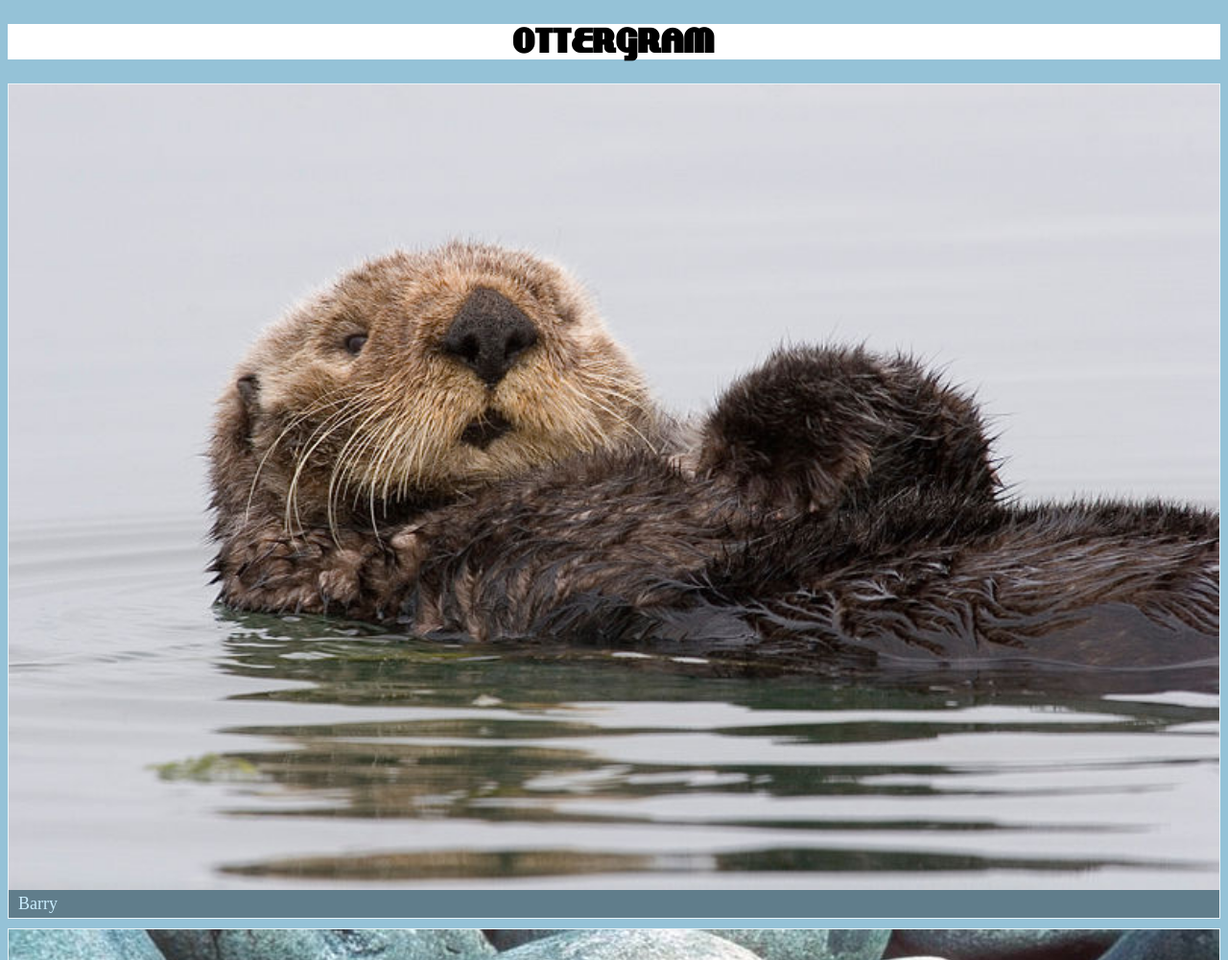
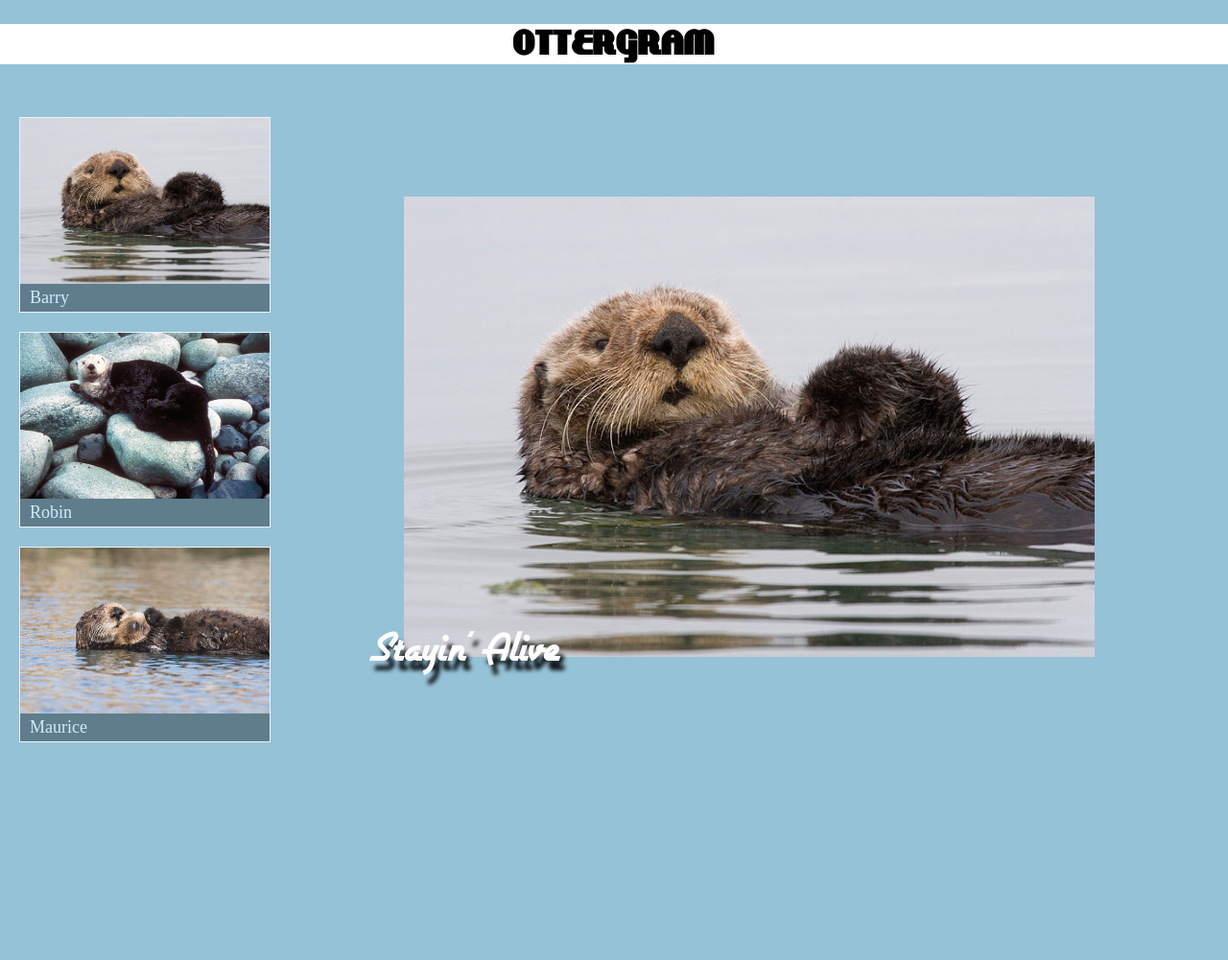
Before and after one commit to Chaney-Chanti/ottergram, a plain HTML site: page index.html in a window 1280 px wide. Shown: the top 1001 px of the page at 96% size. After the commit the page ends 800 px from the top, so only its background shows below. Drawn offline with nearby package versions, Linux system fonts and the light colour scheme.

Commit message:
Add files via upload

```diff
--- a/index.html
+++ b/index.html
@@ -2,21 +2,42 @@
 <html lang="en">
 <head>
   <meta charset="UTF-8">
+  <meta name="viewport" content="width=device-width, initial-scale=1">
   <meta http-equiv="X-UA-Compatible" content="IE=edge">
   <meta name="viewport" content="width=device-width, initial-scale=1.0">
   <title>ottergram</title>
+  <link rel="stylesheet" href="https://cdnjs.cloudflare.com/ajax/libs/normalize/8.0.1/normalize.min.css">
   <link rel="stylesheet" href="stylesheets/styles.css">
 </head>
     <body>
-    <header>
+        <header class="main-header">
             <h1 class="logo-text">ottergram</h1>
         </header>
+        <main class="main-content">
             <ul class="thumbnail-list">
-        <li class = "thumbnail-item"><a href="#"><img class="thumbnail-image" src="ottergram-resources/img/otter1.jpg" alt="Barry The Otter"><span class = "thumbnail-title">Barry</span></a></li>
-        <li class = "thumbnail-item"><a href="#"><img class="thumbnail-image" src="ottergram-resources/img/otter2.jpg" alt="Robin The Otter"><span class = "thumbnail-title">Robin</span></a></li>
-        <li class = "thumbnail-item"><a href="#"><img class="thumbnail-image" src="ottergram-resources/img/otter3.jpg" alt="Maurice The Otter"><span class = "thumbnail-title">Maurice</span></a></li>
-        <li class = "thumbnail-item"><a href="#"><img class="thumbnail-image" src="ottergram-resources/img/otter4.jpg" alt="Lesley The Otter"><span class = "thumbnail-title">Lesley</span></a></li>
-        <li class = "thumbnail-item"><a href="#"><img class="thumbnail-image" src="ottergram-resources/img/otter5.jpg" alt="Barbara The Otter"><span class = "thumbnail-title">Barbara</span></a></li>
+                <li class="thumbnail-item"><a href="img/otter1.jpg"
+                    data-image-role="trigger" data-image-title="Stayin' Alive" data-image-url="img/otter1.jpg"><img class="thumbnail-image" src="img/otter1.jpg" alt="Barry the Otter"><span class="thumbnail-title">Barry</span></a></li>
+                <li class="thumbnail-item"><a href="img/otter2.jpg"
+                    data-image-role="trigger" data-image-title="How Deep Is Your Love" data-image-url="img/otter2.jpg"><img class="thumbnail-image" src="img/otter2.jpg" alt="Robin the Otter"><span class="thumbnail-title">Robin</span></a></li>
+                <li class="thumbnail-item"><a href="img/otter3.jpg"
+                    data-image-role="trigger" data-image-title="You Should Be Dancing" data-image-url="img/otter3.jpg"><img class="thumbnail-image" src="img/otter3.jpg" alt="Maurice the Otter"><span class="thumbnail-title">Maurice</span></a></li>
+                <li class="thumbnail-item"><a href="img/otter4.jpg"
+                    data-image-role="trigger" data-image-title="Night Fever" data-image-url="img/otter4.jpg"><img class="thumbnail-image" src="img/otter4.jpg" alt="Lesley the Otter"><span class="thumbnail-title">Lesley</span></a></li>
+                <li class="thumbnail-item"><a href="img/otter5.jpg"
+                    data-image-role="trigger" data-image-title="To Love Somebody" data-image-url="img/otter5.jpg"><img class="thumbnail-image" src="img/otter5.jpg" alt="Barbara the Otter"><span class="thumbnail-title">Barbara</span></a></li>
+                <li class="thumbnail-item"><a href="img/flex_defense_done.jpg"
+                    data-image-role="trigger" data-image-title="Flex Defense Completion" data-image-url="img/flex_defense_done.jpg"><img class="thumbnail-image" src="img/flex_defense_done.jpg" alt="Flex_Defense" style = "height: 80px"><span class="thumbnail-title">Flex Defense</span></a></li>
+                <li class="thumbnail-item"><a href="img/grid_garden_done.jpg"
+                    data-image-role="trigger" data-image-title="Grid Garden Completion" data-image-url="img/grid_garden_done.jpg"><img class="thumbnail-image" src="img/grid_garden_done.jpg" alt="Grid_Gardenn" style = "height: 80px"><span class="thumbnail-title">Grid Garden</span></a></li>
             </ul>
+
+            <div class="detail-image-container">
+                <div class="detail-image-frame" data-image-role="frame">
+                <img class="detail-image" data-image-role="target" src="img/otter1.jpg" alt="">
+                <span class="detail-image-title" data-image-role="title">Stayin' Alive</span>
+                </div>
+            </div>
+            </main>
+        <script src="scripts/main.js" charset="utf-8"></script>
     </body>
 </html>
--- /dev/null
+++ b/scripts/main.js
@@ -0,0 +1,84 @@
+var DETAIL_IMAGE_SELECTOR = '[data-image-role="target"]';
+var DETAIL_TITLE_SELECTOR = '[data-image-role="title"]';
+
+var DETAIL_FRAME_SELECTOR = '[data-image-role="frame"]';
+
+var THUMBNAIL_LINK_SELECTOR = '[data-image-role="trigger"]';
+
+var HIDDEN_DETAIL_CLASS = 'hidden-detail';
+var TINY_EFFECT_CLASS = 'is-tiny';
+var ESC_KEY = 27;
+
+function setDetails(imageUrl, titleText) {
+    'use strict';
+
+    var detailImage = document.querySelector(DETAIL_IMAGE_SELECTOR);
+    detailImage.setAttribute('src', imageUrl);
+
+    var detailTitle = document.querySelector(DETAIL_TITLE_SELECTOR);
+    detailTitle.textContent = titleText;
+}
+
+function imageFromThumb(thumb) {
+    'use strict';
+    return thumb.getAttribute('data-image-url');
+}
+
+function titleFromThumb(thumb) {
+    'use strict';
+    return thumb.getAttribute('data-image-title');
+}
+
+function setDetailsFromThumb(thumb) {
+    setDetails(imageFromThumb(thumb), titleFromThumb(thumb));
+}
+
+function addThumbClickHandler(thumb) {
+    'use strict';
+    thumb.addEventListener('click', function (event) {
+        event.preventDefault();
+        setDetailsFromThumb(thumb);
+        showDetails();
+    });
+}
+
+function getThumbnailsArray() {
+    'use strict';
+    var thumbnails = document.querySelectorAll(THUMBNAIL_LINK_SELECTOR);
+    var thumbnailArray = [].slice.call(thumbnails);
+    return thumbnailArray;
+}
+
+function hideDetails() {
+    'use strict';
+    document.body.classList.add(HIDDEN_DETAIL_CLASS);
+}
+
+function showDetails() {
+    'use strict';
+    var frame = document.querySelector(DETAIL_FRAME_SELECTOR);
+    document.body.classList.remove(HIDDEN_DETAIL_CLASS);
+
+    frame.classList.add(TINY_EFFECT_CLASS);
+    setTimeout(function() {
+        frame.classList.remove(TINY_EFFECT_CLASS);
+    }, 50);
+}
+
+function addKeyPressHandler() {
+    'use strict';
+    document.body.addEventListener('keyup', function(event) {
+        event.preventDefault();
+        console.log(event.keyCode);
+        if (event.keyCode === ESC_KEY) { hideDetails(); }
+    });
+}
+
+function initializeEvents() {
+    'use strict';
+    var thumbnails = getThumbnailsArray();
+    thumbnails.forEach(addThumbClickHandler);
+    addKeyPressHandler();
+}
+
+initializeEvents();
--- a/stylesheets/styles.css
+++ b/stylesheets/styles.css
@@ -9,47 +9,38 @@
   font-style: normal;
 }
 
+@font-face {
+  font-family: 'airstreamregular';
+  src: url('fonts/Airstream-webfont.eot');
+  src: url('fonts/Airstream-webfont.eot?#iefix') format('embedded-opentype'),
+       url('fonts/Airstream-webfont.woff') format('woff'),
+       url('fonts/Airstream-webfont.ttf') format('truetype'),
+       url('fonts/Airstream-webfont.svg#lakeshore') format('svg');
+  font-weight: normal;
+  font-style: normal;
+}
+
+html, body {
+  height: 100%;
+}
 
 body {
+  display: flex;
+  flex-direction: column;
+
   font-size: 10px;
-    background: rgb(149, 194, 215)
+  background: rgb(149, 194, 215);
 }
 
 a {
   text-decoration: none;
 }
 
-.thumbnail-image{
-    display: block;
-    width: 100%;
+.main-header {
+  flex: 0 1 auto;
 }
 
-.thumbnail-title{
-    display: block;
-    margin: 0;
-    padding: 4px 10px;
-
-    background: rgb(96, 125, 139);
-    color: rgb(202,238, 255);
-
-    font-size: 18px
-}
-
-.thumbnail-item + .thumbnail-item{
-    margin-top: 10px;
-}
-.thumbnail-item{
-    display: block;
-    border: 1px solid rgb(100%, 100%, 100%);
-    border: 1px solid rgba(100%, 100%, 100%, 0.8)
-}
-
-.thumbnail-list{
-    list-style: none;
-    padding: 0;
-}
-
-.logo-text{
+.logo-text {
   background: white;
 
   text-align: center;
@@ -57,3 +48,117 @@ a {
   font-family: lakeshore;
   font-size: 37px;
 }
+
+.main-content {
+  flex: 1 1 auto;
+  display: flex;
+  flex-direction: column;
+}
+
+.thumbnail-item {
+  display: inline-block;
+  min-width: 120px;
+  max-width: 120px;
+  border: 1px solid rgb(100%, 100%, 100%);
+  border: 1px solid rgb(100%, 100%, 100%, 0.8);
+
+  /* transform: scale(1.2); */
+}
+
+.thumbnail-item:hover {
+  transform: scale(1.05);
+}
+
+.thumbnail-list {
+  flex: 0 1 auto;
+  order: 2;
+  display: flex;
+  justify-content: space-between;
+  list-style: none;
+  padding: 20px 0;
+
+  white-space: nowrap;
+  overflow-x: auto;
+}
+
+.thumbnail-image {
+  display: block;
+  width: 100%;
+}
+
+.thumbnail-title {
+  display: block;
+  margin: 0;
+  padding: 4px 10px;
+
+  background: rgb(96, 125, 139);
+  color: rgb(202, 238, 255);
+
+  font-size: 18px;
+}
+
+.detail-image-container {
+  flex: 1 1 auto;
+  display: flex;
+  justify-content: center;
+  align-items: center;
+}
+
+.detail-image-frame {
+  position: relative;
+  text-align: center;
+
+  transition: transform 333ms;
+}
+
+.is-tiny {
+    transform: scale(0.001);
+    transition: transform 0ms;
+}
+
+.detail-image {
+  width: 90%;
+}
+
+.detail-image-title {
+  position: absolute;
+  bottom: -16px;
+  left: 4px;
+  font-family: airstreamregular;
+  color: white;
+  text-shadow: rgba(0, 0, 0, 0.9) 5px 10px 4px;
+  font-size: 50px;
+}
+
+@media all and (min-width: 768px) {
+    .main-content {
+      flex-direction: row;
+      overflow: hidden;
+    }
+
+    .thumbnail-list {
+      flex-direction: column;
+      order: 0;
+      margin-left: 20px;
+    }
+    .thumbnail-item {
+      max-width: 260px;
+    }
+    .thumbnail-item + .thumbnail-item {
+      margin-top: 20px;
+    }
+ }
+
+
+.hidden-detail .detail-image-container {
+    display: none;
+}
+
+.hidden-detail .thumbnail-list {
+    flex-direction: column;
+    align-items: center;
+}
+
+.hidden-detail .thumbnail-item {
+    max-width: 80%;
+}
```
Also changed, not shown: img/flex_defense_done.jpg (added), img/grid_garden_done.jpg (added), img/otter1.jpg (added), img/otter2.jpg (added), img/otter3.jpg (added), img/otter4.jpg (added), img/otter5.jpg (added). Lines whose indentation alone changed are shown as unchanged.
